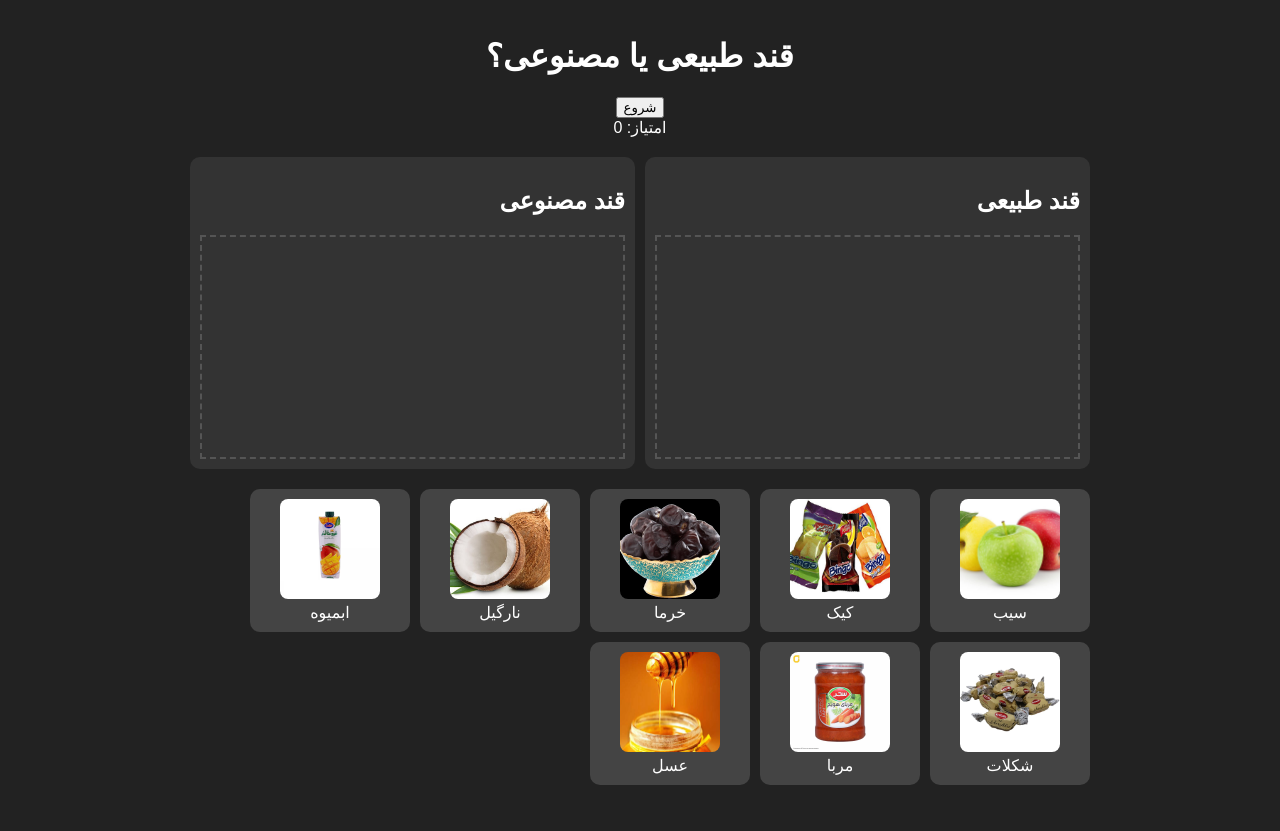
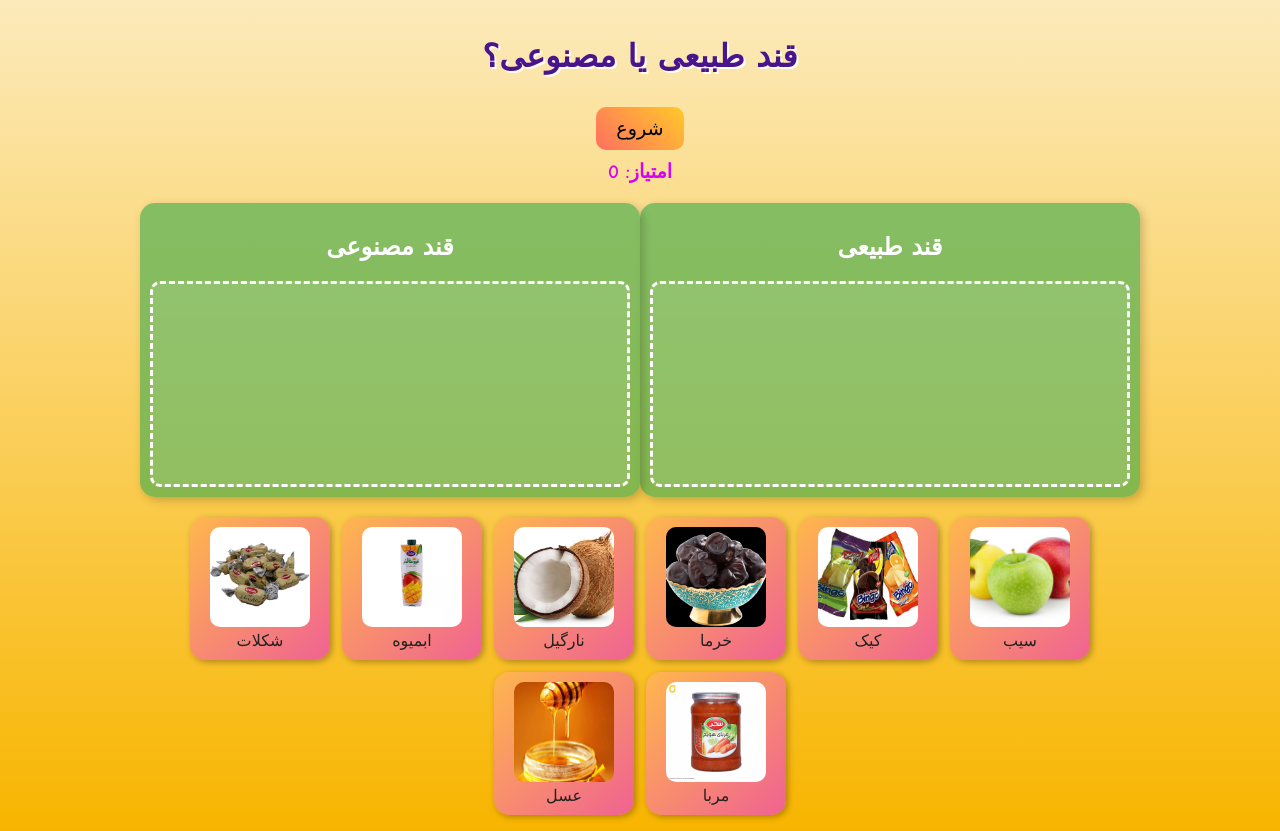
Before and after one commit to motahareh9099-dot/wordwall-game, a plain HTML site: page index.html in a window 1280 px wide. Both pictures are taken after a click on the button "شروع". Before the commit the page ends 801 px from the top, so only its background shows below. Drawn offline with Linux system fonts and the light colour scheme.

Commit message:
Update style.css

```diff
--- a/style.css
+++ b/style.css
@@ -1,13 +1,13 @@
-/* style.css */
+/* style.css رنگی و انیمیشنی */
 body {
-    background: #222;
-    color: #fff;
-    font-family: sans-serif;
+    background: linear-gradient(to bottom, #fceabb, #f8b500);
+    color: #222;
+    font-family: 'Comic Sans MS', sans-serif;
     margin: 0;
 }
 
 #app {
-    max-width: 900px;
+    max-width: 1000px;
     margin: auto;
     padding: 16px;
 }
@@ -17,44 +17,93 @@ header {
     margin-bottom: 20px;
 }
 
+header h1 {
+    font-size: 2em;
+    color: #4a148c;
+    text-shadow: 2px 2px #fff;
+}
+
+#playBtn {
+    background: linear-gradient(45deg, #ff6f61, #ffca28);
+    border: none;
+    padding: 10px 20px;
+    font-size: 1.2em;
+    border-radius: 10px;
+    cursor: pointer;
+    margin-top: 10px;
+    transition: transform 0.2s;
+}
+
+#playBtn:hover {
+    transform: scale(1.1);
+}
+
 .groups {
     display: flex;
-    gap: 10px;
+    justify-content: space-around;
+    margin-top: 20px;
 }
 
 .group {
     flex: 1;
-    background: #333;
+    background: #4caf50aa;
     padding: 10px;
-    border-radius: 10px;
+    border-radius: 15px;
+    min-height: 250px;
+    text-align: center;
+    color: #fff;
+    font-weight: bold;
+    box-shadow: 3px 3px 10px rgba(0,0,0,0.2);
 }
 
 .dropzone {
-    min-height: 200px;
-    border: 2px dashed #555;
+    min-height: 180px;
+    border: 3px dashed #fff;
     padding: 10px;
     margin-top: 10px;
+    border-radius: 10px;
+    background: rgba(255,255,255,0.1);
+    transition: background 0.3s;
+}
+
+.dropzone:hover {
+    background: rgba(255,255,255,0.3);
 }
 
 .items {
     display: flex;
     flex-wrap: wrap;
-    gap: 10px;
+    gap: 12px;
+    justify-content: center;
     margin-top: 20px;
 }
 
 .item {
-    background: #444;
+    background: linear-gradient(135deg, #ffb74d, #f06292);
     padding: 10px;
-    border-radius: 10px;
+    border-radius: 15px;
     cursor: grab;
-    width: 140px;
+    width: 120px;
     text-align: center;
+    transition: transform 0.2s, box-shadow 0.2s;
+    box-shadow: 2px 2px 6px rgba(0,0,0,0.3);
 }
 
 .item img {
     width: 100px;
     height: 100px;
     object-fit: cover;
-    border-radius: 8px;
+    border-radius: 10px;
 }
+
+.item:hover {
+    transform: scale(1.1);
+    box-shadow: 5px 5px 15px rgba(0,0,0,0.4);
+}
+
+#score {
+    margin-top: 10px;
+    font-size: 1.2em;
+    color: #d500f9;
+    font-weight: bold;
+}
```
